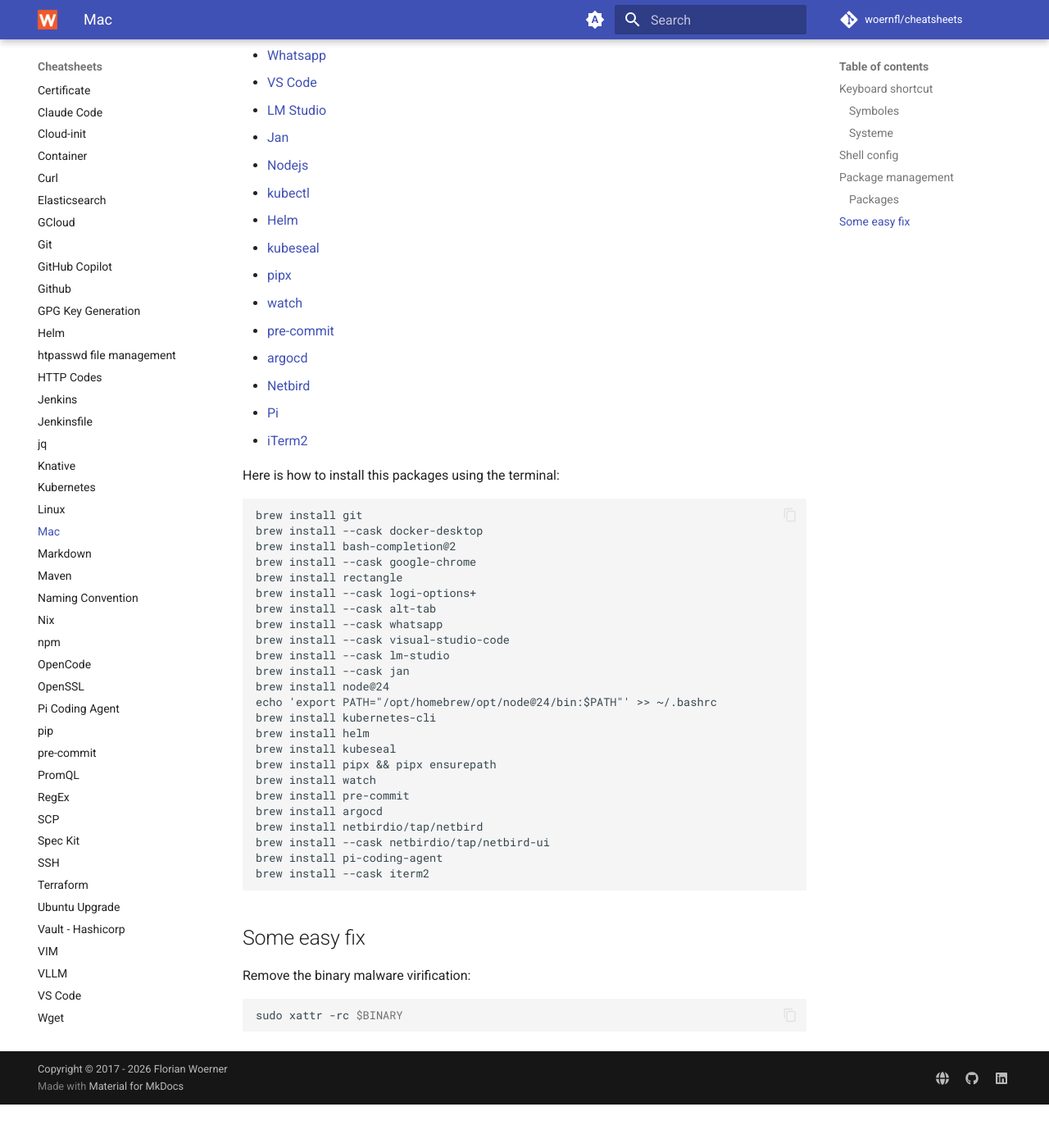
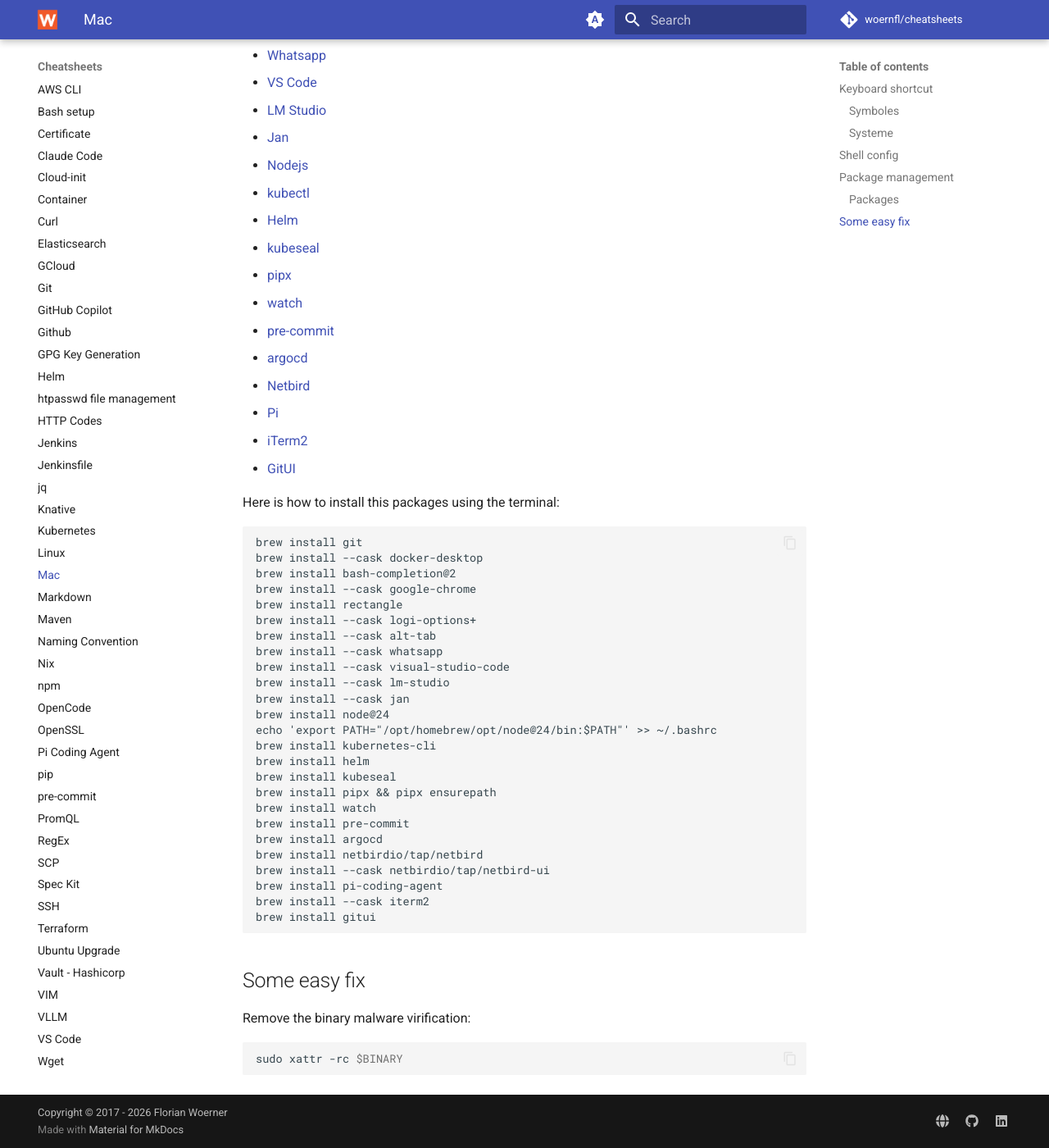
Before and after one commit to woernfl/cheatsheets, an MkDocs documentation site: the page built from docs/mac.md, in a window 1280 px wide and 1400 px high, scrolled down 1865 px. Shown: the whole window at 82% size. Built offline with MkDocs 1.6.1 and Material for MkDocs 9.7.7, drawn with Linux system fonts in a browser that asks for light colours; comment, search, counter and statistics services are not loaded; before the commit the page ends 3212 px from its top, so only the background shows below that.

Commit message:
Add GitUI installation instructions to mac.md (#376)

````diff
--- a/docs/mac.md
+++ b/docs/mac.md
@@ -78,6 +78,7 @@
 - [Netbird](https://docs.netbird.io/)
 - [Pi](https://pi.dev/)
 - [iTerm2](https://github.com/gnachman/iterm2)
+- [GitUI](https://github.com/gitui-org/gitui)
 
 Here is how to install this packages using the terminal:
 
@@ -106,6 +107,7 @@
 brew install --cask netbirdio/tap/netbird-ui
 brew install pi-coding-agent
 brew install --cask iterm2
+brew install gitui
 ```
 
 ## Some easy fix
````
